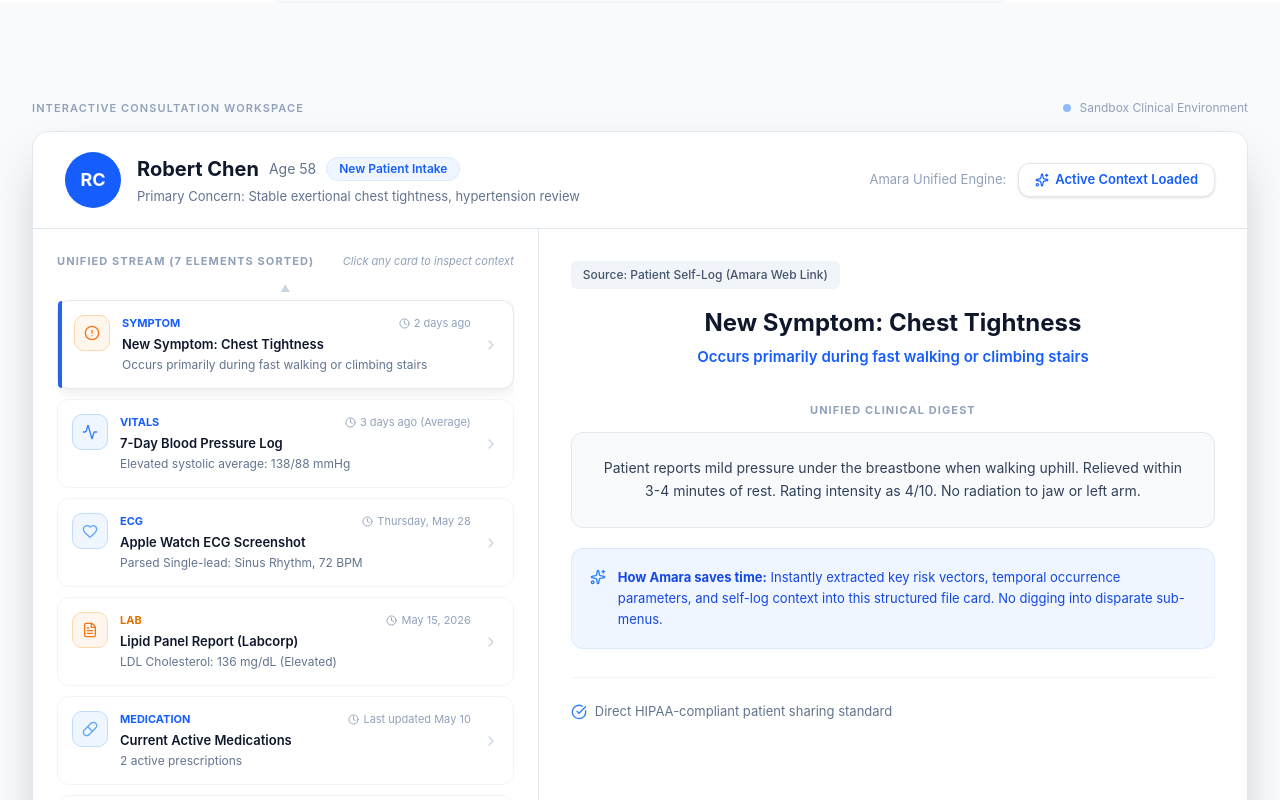
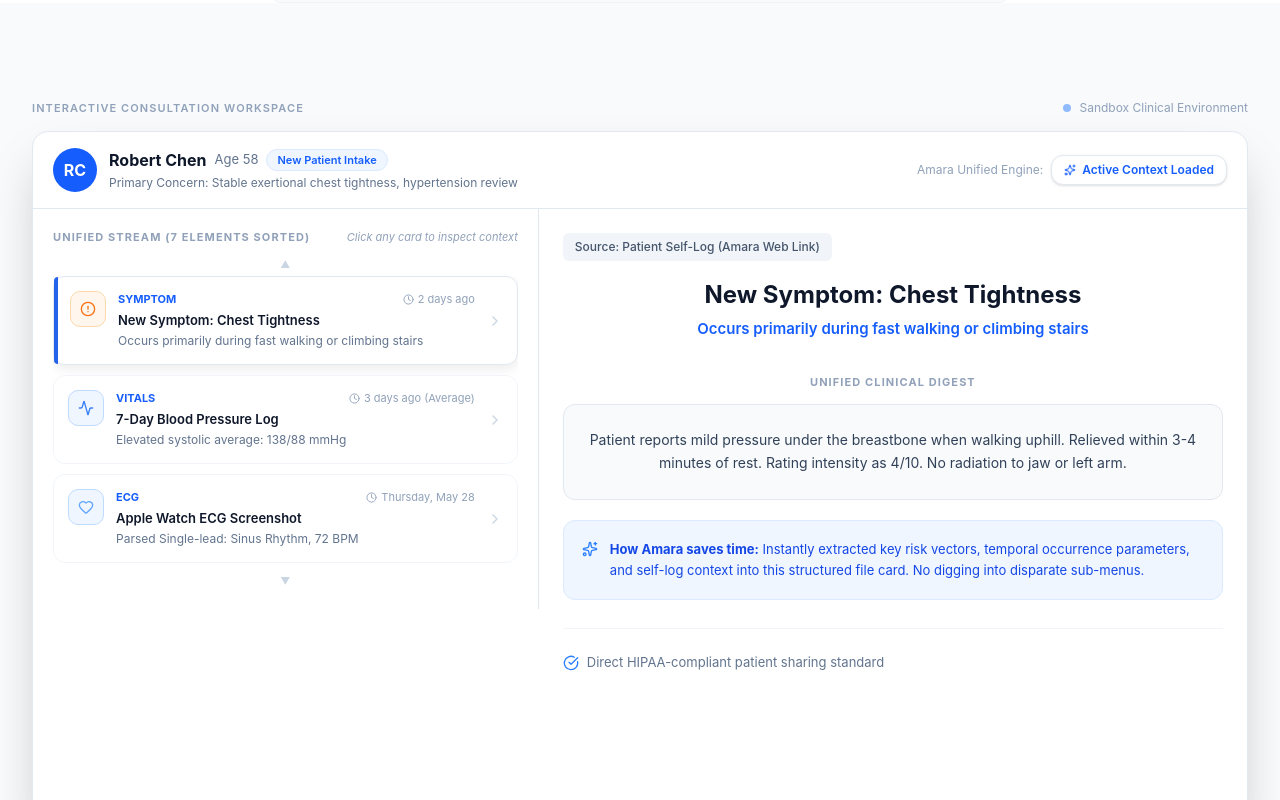
Before and after one commit to Shivanieltore/amara-health, a React (Vite) app: page / in a window 1280 px wide. Shown: the part 1200-2000 px from the top of the page. Built offline with nearby package versions, Linux system fonts and the light colour scheme.

Commit message:
Fix critical mobile layout issues across navbar, workspace, and form sections

```diff
--- a/src/App.jsx
+++ b/src/App.jsx
@@ -39,11 +39,13 @@ export default function App() {
           </nav>
 
           <div className="flex items-center gap-4 shrink-0">
-            <a href="#demo-section" className="hidden sm:block text-sm font-bold text-slate-900 hover:text-blue-900 transition-colors">
+            <a href="#demo-section" className="hidden lg:block text-sm font-bold text-slate-900 hover:text-blue-900 transition-colors">
               Book Walkthrough
             </a>
-            <a href="#demo-section" className="inline-flex items-center gap-2 font-semibold text-white bg-blue-600 hover:bg-blue-700 transition-colors" style={{ padding: '12px 24px', fontSize: '15px', borderRadius: '12px' }}>
-              Start a Practice Pilot <ArrowRight className="w-4 h-4" />
+            <a href="#demo-section" className="inline-flex items-center gap-2 font-semibold text-white bg-blue-600 hover:bg-blue-700 transition-colors" style={{ padding: '10px 16px', fontSize: '13px', borderRadius: '12px' }}>
+              <span className="hidden sm:inline">Start a Practice Pilot</span>
+              <span className="sm:hidden">Get Started</span>
+              <ArrowRight className="w-4 h-4" />
             </a>
           </div>
         </LayoutContainer>
--- a/src/components/ConsultationWorkspace.jsx
+++ b/src/components/ConsultationWorkspace.jsx
@@ -156,7 +156,7 @@ export default function ConsultationWorkspace() {
         <div style={{ maxWidth: '1280px', margin: '0 auto', paddingInline: '32px' }}>
 
           {/* ── Top meta bar ── */}
-          <div className="flex justify-between items-center" style={{ marginBottom: '14px' }}>
+          <div className="flex flex-wrap justify-between items-center gap-2" style={{ marginBottom: '14px' }}>
             <span className="font-semibold uppercase tracking-widest text-slate-400" style={{ fontSize: '11px' }}>
               Interactive Consultation Workspace
             </span>
@@ -170,40 +170,40 @@ export default function ConsultationWorkspace() {
           <div className="rounded-2xl bg-white border border-slate-200 shadow-2xl overflow-hidden" style={{ minHeight: '700px' }}>
 
             {/* Patient header bar */}
-            <div className="flex items-center justify-between border-b border-slate-200" style={{ padding: '20px 32px' }}>
-              <div className="flex items-center gap-4">
+            <div className="flex flex-wrap items-center justify-between gap-3 border-b border-slate-200" style={{ padding: '16px 20px' }}>
+              <div className="flex items-center gap-3">
                 <div className="rounded-full bg-blue-600 text-white flex items-center justify-center font-bold shrink-0"
-                  style={{ width: '56px', height: '56px', fontSize: '18px' }}>
+                  style={{ width: '44px', height: '44px', fontSize: '16px' }}>
                   RC
                 </div>
                 <div>
-                  <div className="flex items-center flex-wrap" style={{ gap: '10px' }}>
-                    <span className="font-bold text-slate-900" style={{ fontSize: '20px' }}>Robert Chen</span>
-                    <span className="text-slate-500" style={{ fontSize: '14px' }}>Age 58</span>
-                    <span className="font-semibold text-blue-600 bg-blue-50 border border-blue-100 rounded-full" style={{ fontSize: '12px', padding: '2px 12px' }}>
+                  <div className="flex items-center flex-wrap" style={{ gap: '8px' }}>
+                    <span className="font-bold text-slate-900" style={{ fontSize: '16px' }}>Robert Chen</span>
+                    <span className="text-slate-500" style={{ fontSize: '13px' }}>Age 58</span>
+                    <span className="font-semibold text-blue-600 bg-blue-50 border border-blue-100 rounded-full" style={{ fontSize: '11px', padding: '2px 10px' }}>
                       New Patient Intake
                     </span>
                   </div>
-                  <p className="text-slate-500" style={{ fontSize: '13px', marginTop: '3px' }}>
+                  <p className="text-slate-500" style={{ fontSize: '12px', marginTop: '2px' }}>
                     Primary Concern: Stable exertional chest tightness, hypertension review
                   </p>
                 </div>
               </div>
-              <div className="flex items-center gap-3 shrink-0">
-                <span className="text-slate-400" style={{ fontSize: '13px' }}>Amara Unified Engine:</span>
+              <div className="hidden sm:flex items-center gap-2 shrink-0">
+                <span className="text-slate-400" style={{ fontSize: '12px' }}>Amara Unified Engine:</span>
                 <div className="flex items-center gap-1.5 bg-white border border-slate-200 shadow-sm rounded-xl font-semibold text-blue-600"
-                  style={{ fontSize: '13px', padding: '6px 16px' }}>
-                  <Sparkles className="w-3.5 h-3.5 shrink-0" />
+                  style={{ fontSize: '12px', padding: '5px 12px' }}>
+                  <Sparkles className="w-3 h-3 shrink-0" />
                   Active Context Loaded
                 </div>
               </div>
             </div>
 
             {/* ── Two-column body ── */}
-            <div className="grid grid-cols-12" style={{ minHeight: '600px' }}>
+            <div className="grid grid-cols-1 lg:grid-cols-12">
 
               {/* LEFT: stream list */}
-              <div className="col-span-5 border-r border-slate-200 flex flex-col" style={{ padding: '24px' }}>
+              <div className="lg:col-span-5 border-b lg:border-b-0 lg:border-r border-slate-200 flex flex-col" style={{ padding: '20px', maxHeight: '400px', overflowY: 'auto' }}>
 
                 {/* Sub-header */}
                 <div className="flex justify-between items-center shrink-0" style={{ marginBottom: '12px' }}>
@@ -292,7 +292,7 @@ export default function ConsultationWorkspace() {
               </div>
 
               {/* RIGHT: detail panel */}
-              <div className="col-span-7 flex flex-col" style={{ padding: '32px' }}>
+              <div className="lg:col-span-7 flex flex-col" style={{ padding: '24px' }}>
                 {selected && (
                   <>
                     {/* Source badge */}
--- a/src/components/DemoBookingForm.jsx
+++ b/src/components/DemoBookingForm.jsx
@@ -31,7 +31,7 @@ export default function DemoBookingForm() {
       <div style={{ maxWidth: '1152px', margin: '0 auto', paddingInline: '32px' }}>
 
         {/* Two-column layout */}
-        <div style={{ display: 'grid', gridTemplateColumns: '0.75fr 1.25fr', gap: '80px', alignItems: 'flex-start' }}>
+        <div className="grid grid-cols-1 lg:grid-cols-[0.75fr_1.25fr] gap-10 lg:gap-20 items-start">
 
           {/* LEFT COLUMN */}
           <div>
@@ -117,7 +117,7 @@ export default function DemoBookingForm() {
                   </p>
 
                   {/* Row 1: Name + Email */}
-                  <div style={{ display: 'grid', gridTemplateColumns: '1fr 1fr', gap: '16px', marginBottom: '16px' }}>
+                  <div className="grid grid-cols-1 sm:grid-cols-2 gap-4" style={{ marginBottom: '16px' }}>
                     <div>
                       <label style={labelStyle}>Full Name</label>
                       <input
@@ -141,7 +141,7 @@ export default function DemoBookingForm() {
                   </div>
 
                   {/* Row 2: Dropdowns */}
-                  <div style={{ display: 'grid', gridTemplateColumns: '1fr 1fr', gap: '16px', marginBottom: '16px' }}>
+                  <div className="grid grid-cols-1 sm:grid-cols-2 gap-4" style={{ marginBottom: '16px' }}>
                     <div>
                       <label style={labelStyle}>Entity / Practice Type</label>
                       <select
@@ -198,7 +198,7 @@ export default function DemoBookingForm() {
                   </button>
 
                   {/* Disclaimer */}
-                  <p style={{ fontSize: '11px', color: '#94a3b8', fontStyle: 'italic', textAlign: 'center', whiteSpace: 'nowrap' }}>
+                  <p style={{ fontSize: '11px', color: '#94a3b8', fontStyle: 'italic', textAlign: 'center' }}>
                     By clicking submit, you confirm safe storage of your practice data in compliance with standard BAA data clauses.
                   </p>
                 </form>
--- a/src/components/ProblemsSection.jsx
+++ b/src/components/ProblemsSection.jsx
@@ -95,7 +95,7 @@ export default function ProblemsSection() {
           >
 
             {/* Card header */}
-            <div className="flex items-start justify-between gap-4" style={{ marginBottom: '36px' }}>
+            <div className="flex flex-wrap items-start justify-between gap-3" style={{ marginBottom: '36px' }}>
               <div>
                 <span className="block font-bold uppercase tracking-widest text-blue-400" style={{ fontSize: '11px', marginBottom: '8px' }}>
                   With Amara
@@ -104,7 +104,7 @@ export default function ProblemsSection() {
                   Standardized Timeline Layer
                 </h3>
               </div>
-              <div className="flex items-center gap-1.5 rounded-full border border-blue-500/40 bg-blue-600/20 text-blue-300 font-semibold shrink-0"
+              <div className="flex items-center gap-1.5 rounded-full border border-blue-500/40 bg-blue-600/20 text-blue-300 font-semibold"
                 style={{ fontSize: '11px', padding: '6px 12px' }}>
                 <Sparkles className="w-3.5 h-3.5 shrink-0" />
                 Fully Synthesized
```
